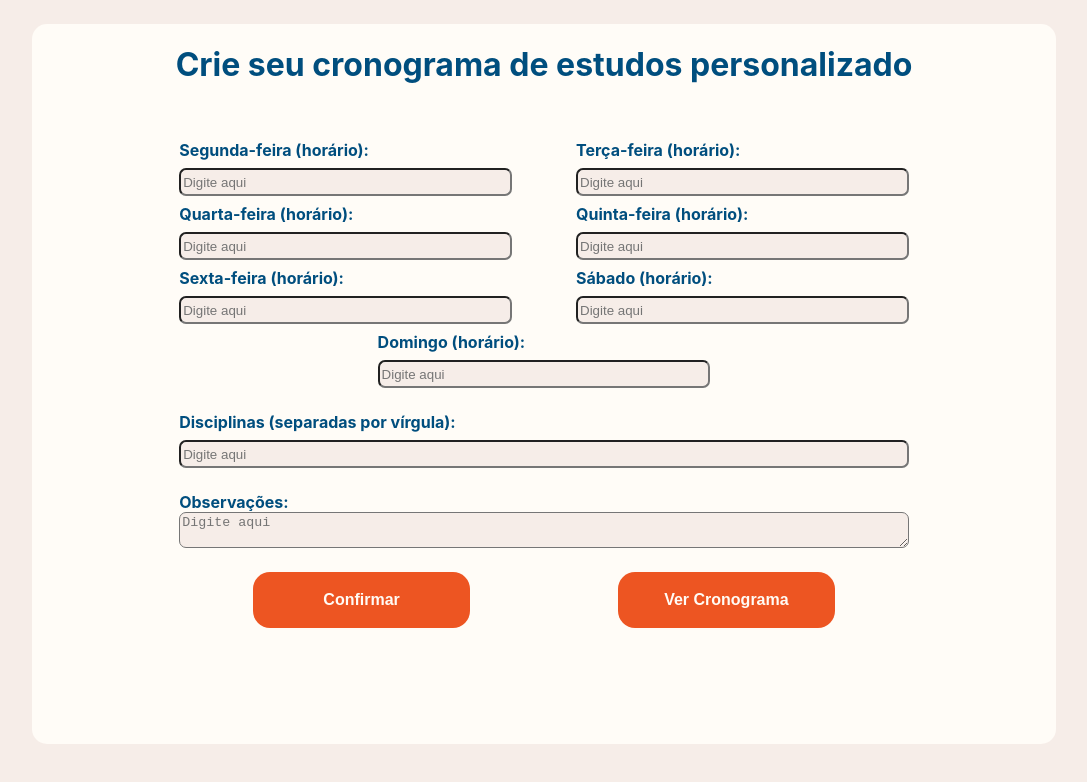
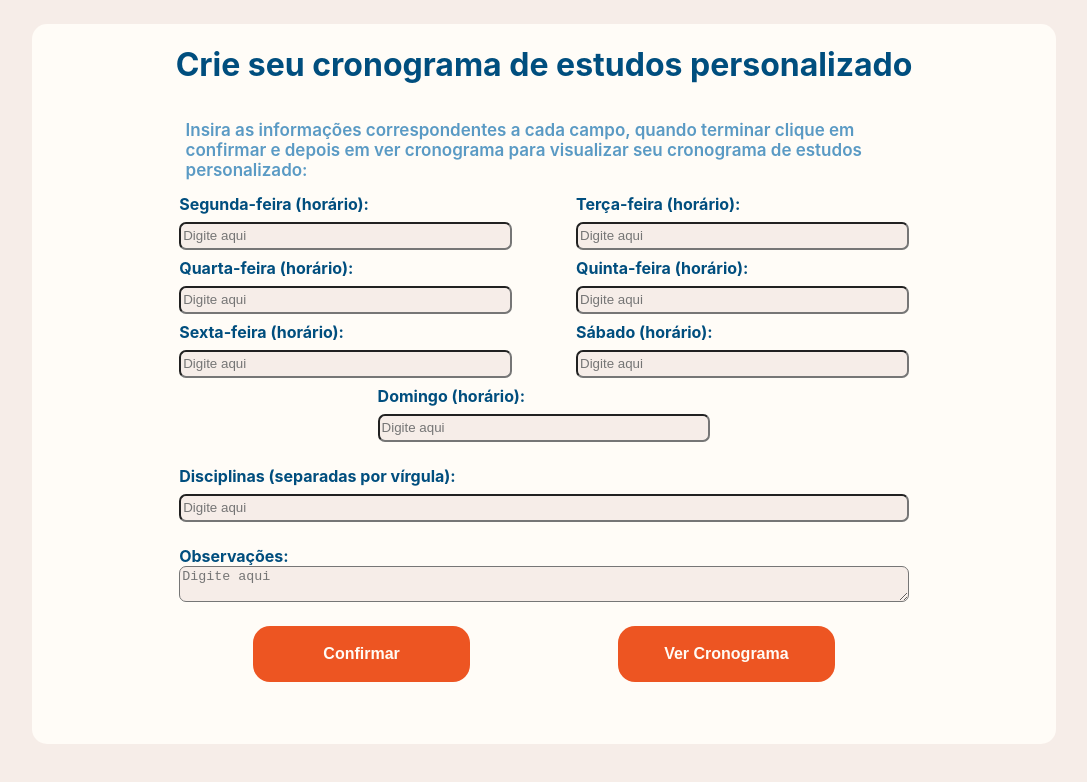
Before and after one commit to Equipe07-DS/FocusMe, a React (Create React App) app in the folder frontend/: page / in a window 1280 px wide. Shown: the top 782 px of the page, without its empty margins (96-1183 px from the left). Built offline with nearby package versions, Linux system fonts and the light colour scheme.

Commit message:
Adicionando Tailwind ao projeto

```diff
--- /dev/null
+++ b/frontend/postcss.config.js
@@ -0,0 +1,6 @@
+module.exports = {
+  plugins: {
+    tailwindcss: {},
+    autoprefixer: {},
+  },
+}
--- a/frontend/src/Novo.css
+++ b/frontend/src/Novo.css
@@ -6,6 +6,7 @@
   display: flex;
   justify-content: center;
   align-items: center;
+  justify-items: center;
 
 }
 
@@ -16,29 +17,34 @@
   justify-items: center;
   border-radius: 15px;
   margin-top: 2vh;
-  overflow-y: scroll;
+  overflow-y:auto;
   display: flexbox;
-}
-
-.Informacoes-dias {
-  width: 49vw;
-  direction: grid;
-  row-gap: 0px;
+  align-items: center;
 }
 
 p {
  font-size: small;
 }
 
-
-
 .Tit {
   font-size: bold;
   color: #004E7E;
-
 }
 
 .Caixa-titulo {
   height: min-content;
-  margin-bottom: 7vh;
 }
+
+.Formulario {
+  width: 57vw;
+  display: grid;
+  grid-template-columns: repeat(1, 1fr);
+  justify-items: center;
+}
+
+h2 {
+  width: 56vw;
+  font-size: 17px;
+  font-weight: 600;
+  color: #5A9AC4;
+}
--- a/frontend/src/Novo.js
+++ b/frontend/src/Novo.js
@@ -8,6 +8,7 @@ function Novo() {
         <h1 className='Tit'>Crie seu cronograma de estudos personalizado</h1>
       </div>
       <div className='Formulario'>
+        <h2 className='Horarios'>Insira as informações correspondentes a cada campo, quando terminar clique em confirmar e depois em ver cronograma para visualizar seu cronograma de estudos personalizado:</h2>
         <FazerFormulario />
       </div>
     </div>
```
Also changed, not shown: frontend/package.json (+10 -0 lines), frontend/tailwind.config.js (added, +10 -0 lines), 1 other file (tests, documents, lock files or other folders).
